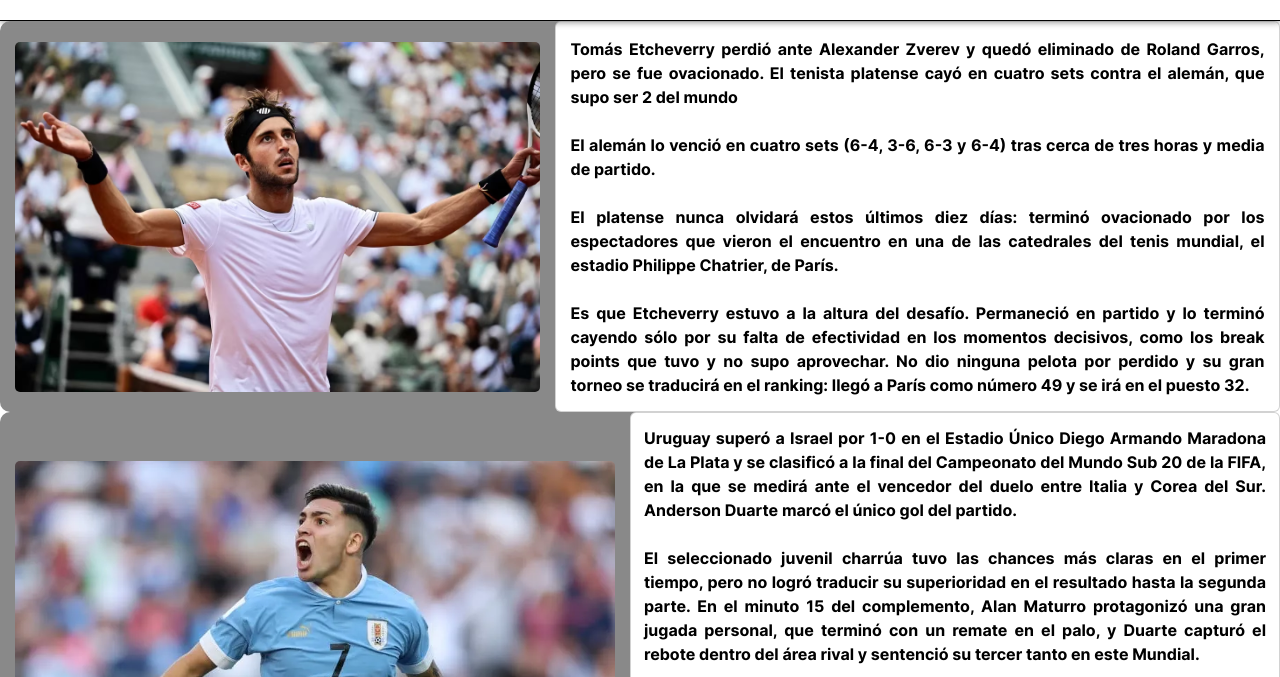
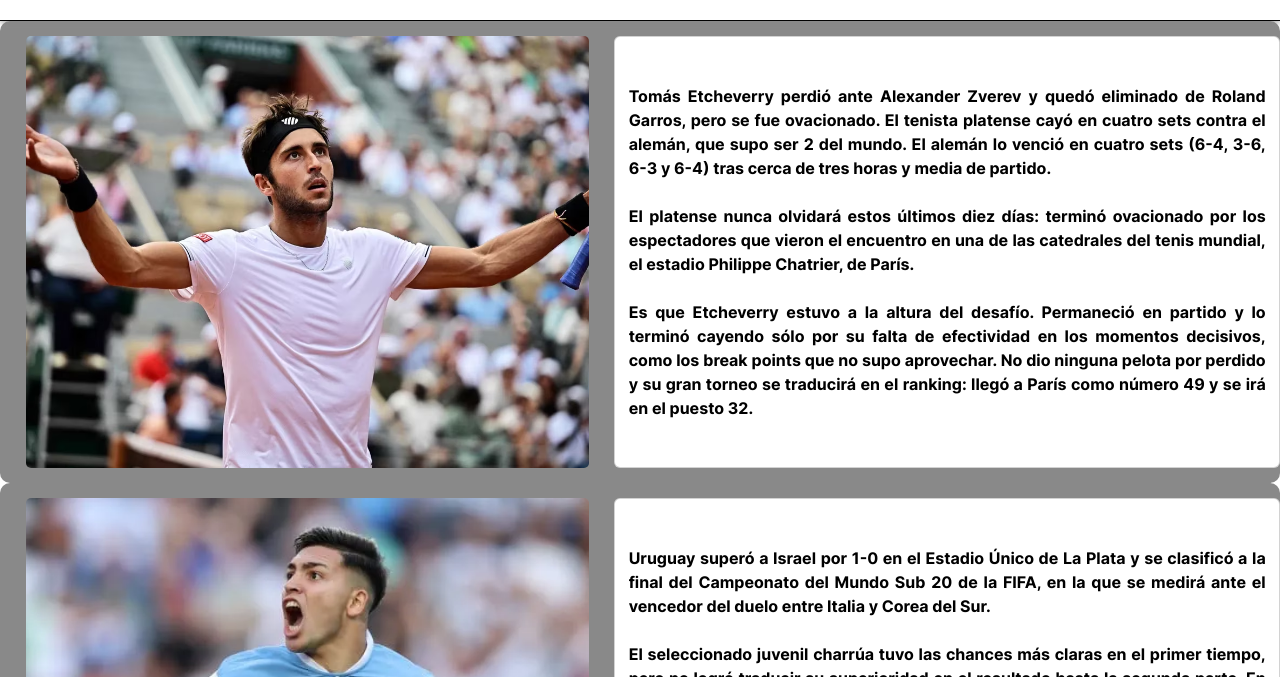
Before and after one commit to joaquinvillani/segunda-preentrega, a website: page paginas/Internacionales.html in a window 1280 px wide. Shown: the part 123-800 px from the top of the page. Drawn offline with nearby package versions, Linux system fonts and the light colour scheme.

Commit message:
arreglos en int y nac

```diff
--- a/paginas/Internacionales.html
+++ b/paginas/Internacionales.html
@@ -4,7 +4,7 @@
     <meta charset="UTF-8">
     <meta http-equiv="X-UA-Compatible" content="IE=edge">
     <meta name="viewport" content="width=device-width, initial-scale=1.0">
-    <title>Document</title>
+    <title>Sportx-Internacionales</title>
     <link href="https://cdn.jsdelivr.net/npm/bootstrap@5.3.0/dist/css/bootstrap.min.css" rel="stylesheet" integrity="sha384-9ndCyUaIbzAi2FUVXJi0CjmCapSmO7SnpJef0486qhLnuZ2cdeRhO02iuK6FUUVM" crossorigin="anonymous">
     <script src="https://cdn.jsdelivr.net/npm/bootstrap@5.3.0/dist/js/bootstrap.bundle.min.js" integrity="sha384-geWF76RCwLtnZ8qwWowPQNguL3RmwHVBC9FhGdlKrxdiJJigb/j/68SIy3Te4Bkz" crossorigin="anonymous"></script>
     <link rel="stylesheet" href="../css/estilos.css">
@@ -46,7 +46,8 @@
         </section>
     </header>
     <main>
-        <section class="sectNacional">
+        <div class="gridNac">
+            <section id="sect1"class="sectNacional">
                 <img class="mascherano" src="../imagenes/etcheverryInter.jpg" alt="lesionados Boca">
                 <div >
                     <p id="verMas" class="d-lg-none">
@@ -56,18 +57,18 @@
                     </p>
                     <div class="col-12 collapse d-lg-block" id="collapseExample1">
                         <div class="card card-body" id="contenedorTextoNac">
-                        <p class="textoNac">Tomás Etcheverry perdió ante Alexander Zverev y quedó eliminado de Roland Garros, pero se fue ovacionado. El tenista platense cayó en cuatro sets contra el alemán, que supo ser 2 del mundo                <br><br>
+                            <p class="textoNac">Tomás Etcheverry perdió ante Alexander Zverev y quedó eliminado de Roland Garros, pero se fue ovacionado. El tenista platense cayó en cuatro sets contra el alemán, que supo ser 2 del mundo.
                                 El alemán lo venció en cuatro sets (6-4, 3-6, 6-3 y 6-4) tras cerca de tres horas y media de partido. <br><br> El platense nunca olvidará estos últimos diez días: terminó ovacionado por los espectadores que vieron el encuentro en una de las catedrales del tenis mundial, el estadio Philippe Chatrier, de París.
                                 <br><br>
-                            Es que Etcheverry estuvo a la altura del desafío. Permaneció en partido y lo terminó cayendo sólo por su falta de efectividad en los momentos decisivos, como los break points que tuvo y no supo aprovechar. No dio ninguna pelota por perdido y su gran torneo se traducirá en el ranking: llegó a París como número 49 y se irá en el puesto 32.
+                                Es que Etcheverry estuvo a la altura del desafío. Permaneció en partido y lo terminó cayendo sólo por su falta de efectividad en los momentos decisivos, como los break points que no supo aprovechar. No dio ninguna pelota por perdido y su gran torneo se traducirá en el ranking: llegó a París como número 49 y se irá en el puesto 32.
                             </p>
                         </div>
                     </div>
                 </div>
             </section>
-        <section class="sectNacional">
+            <section id="sect2" class="sectNacional">
                 <img class="mascherano" src="../imagenes/uruInter.jpg" alt="lesionados Boca">
-            <div >
+                <div>
                     <p id="verMas" class="d-lg-none">
                         <button  class="btn btn-primary" type="button" data-bs-toggle="collapse" data-bs-target="#collapseExample2" aria-expanded="false" aria-controls="collapseExample">
                             Ver más
@@ -75,16 +76,17 @@
                     </p>
                     <div class="col-12 collapse d-lg-block" id="collapseExample2">
                         <div class="card card-body" id="contenedorTextoNac">
-                        <p class="textoNac">Uruguay superó a Israel por 1-0 en el Estadio Único Diego Armando Maradona de La Plata y se clasificó a la final del Campeonato del Mundo Sub 20 de la FIFA, en la que se medirá ante el vencedor del duelo entre Italia y Corea del Sur. Anderson Duarte marcó el único gol del partido.
+                            <p class="textoNac">Uruguay superó a Israel por 1-0 en el Estadio Único de La Plata y se clasificó a la final del Campeonato del Mundo Sub 20 de la FIFA, en la que se medirá ante el vencedor del duelo entre Italia y Corea del Sur.
                                 <br><br>
                                 El seleccionado juvenil charrúa tuvo las chances más claras en el primer tiempo, pero no logró traducir su superioridad en el resultado hasta la segunda parte. En el minuto 15 del complemento, Alan Maturro protagonizó una gran jugada personal, que terminó con un remate en el palo, y Duarte capturó el rebote dentro del área rival y sentenció su tercer tanto en este Mundial.
                                 <br><br>
-                            Posteriormente, Uruguay resistió los embates israelíes, con intervenciones del arquero Randall Rodríguez, y selló su quinta valla invicta en el torneo. De esta manera, disputará su tercera final de la Copa del Mundo Sub 20 en busca de su primer título, el próximo domingo a partir de las 18 en La Plata. Su última presencia en el partido decisivo fue en 2013, cuando cayó en los penales ante Francia.
+                                Posteriormente, Uruguay resistió los embates israelíes, y selló su quinta valla invicta en el torneo. De esta manera, disputará su tercera final de la Copa del Mundo Sub 20 en busca de su primer título, el próximo domingo a partir de las 18 en La Plata.
                             </p>
                         </div>
                     </div>
                 </div>
             </section>
+        </div>
     </main>
     <footer>
         <div id="contFooter">
--- a/scss/estilos.scss
+++ b/scss/estilos.scss
@@ -139,17 +139,22 @@ main #flexNoticias{
     align-items: center;
     overflow: hidden;
 }
-#noticiaPpal{
-    background-image: url(../imagenes/aredit.jpeg);
-    background-repeat: no-repeat;
-    background-position: left;
+
+#noticiaPpal {
+    background: linear-gradient(to top, rgb(0, 0, 0) 40%,  rgba(0, 0, 0, 0));
     background-size: 100vw;
     color: rgb(255, 255, 255);
     max-width: 100vw;
     height: 500px;
     padding: 10px;
     margin: 10px 0 10px 0;
-    transition: 0.5s
+    transition: 0.5s;
+}
+#fondoDeTxt{
+    background-image: url(../imagenes/ar.jpg);
+    background-repeat: no-repeat;
+    background-position: left;
+    background-size: cover;
 }
 #noticiaPpal:hover{
     transform: scale(1.02);
@@ -407,10 +412,11 @@ footer{
     grid-area: texto2;
 }
 .mascherano{
+    object-fit: cover;
     margin: 15px;
     grid-area: foto;
-    max-width: 600px;
-    max-height: 350px;
+    width: 44vw;
+    height: 54vh;
     border-radius: 5px;
     object-fit: cover;
 }
@@ -422,15 +428,20 @@ footer{
 .bodyNac {
     background-color: rgb(255, 255, 255);
     display: grid;
-    grid-template-rows: 18vh 1600px 27vh;
+    grid-template-rows: 18vh 200vh 27vh;
     grid-template-areas: "header"
     "main"
     "footer";
 }
+.gridNac{
+    display: grid;
+    grid-template-rows: 1fr 1fr 1fr;
+}
+
 .bodyInt {
     background-color: rgb(255, 255, 255);
     display: grid;
-    grid-template-rows: 18vh 1320px 27vh;
+    grid-template-rows: 18vh 200vh 27vh;
     grid-template-areas: "header"
     "main"
     "footer";
@@ -442,22 +453,44 @@ footer{
     border-radius: 10px;
     max-height: 100%;
     /* margin: 30px 10 30px 0; */
-    display: flex;
+    display: grid;
+    grid-template-columns: 48% 52% ;
+    grid-template-areas: "fot noti";
     align-items: center;
+    justify-items: center;
+}
+#sect1 img{
+    grid-area: fot;
+}
+#sect1 div{
+    grid-area: noti;
+}
+#sect2 img{
+    grid-area: fot;
+}
+#sect2 div{
+    grid-area: noti;
+}
+#sect3 img{
+    grid-area: fot;
+}
+#sect3 div{
+    grid-area: noti;
 }
 #collapseExample{
     max-height: 350px;
 }
-#contenedorTextoNac{
-    max-height: 100%;
-    padding: 2%;
-}
 .textoNac{
-    display: flex;
-    align-items: center;
     text-align: justify;
     line-height: 150%;
     margin: 0;
+}
+#contenedorTextoNac{
+    display: flex;
+    flex-direction: row;
+    align-items: center;
+    height: 54vh;
+    padding: 2%;
 }
 /* PROXIMAMENTE */
 .proxi{
```
Also changed, not shown: index.html (+8 -5 lines), paginas/Nacionales.html (+13 -10 lines), paginas/not0.html (+1 -1 lines), paginas/not1.html (+1 -1 lines), paginas/not2.html (+1 -1 lines), paginas/not3.html (+1 -1 lines), css/estilos.css, imagenes/ar.jpg (added), imagenes/sub20.jpg (added), 1 other file. Lines whose indentation alone changed are shown as unchanged.
